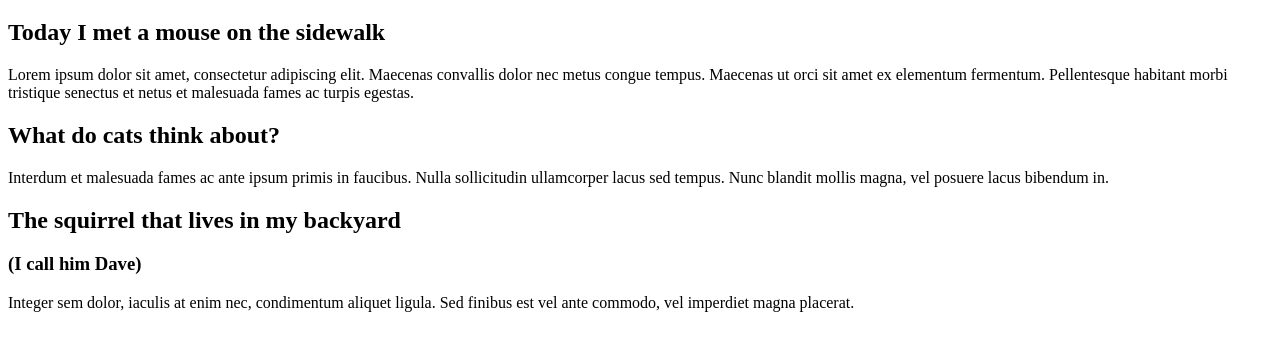
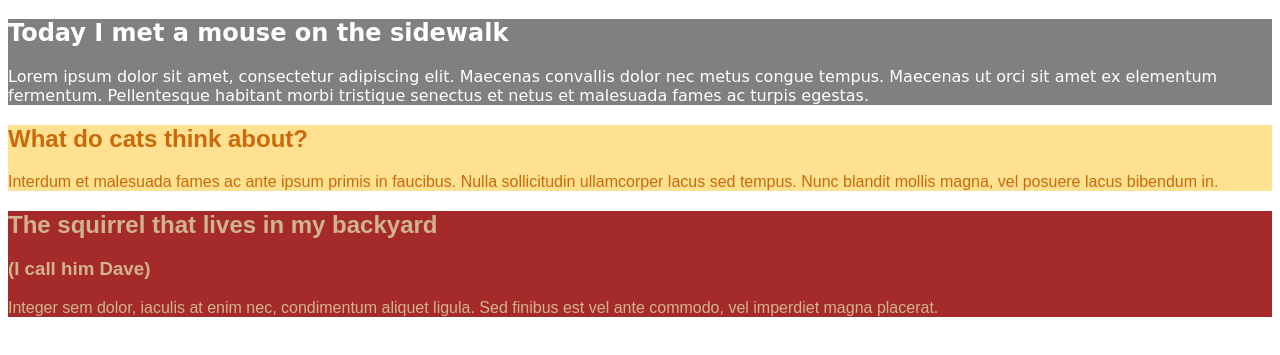
Before and after one commit to BenParisot/blog, a plain HTML site: page index.html in a window 1280 px wide. Shown: the part 61-416 px from the top of the page. Drawn offline with Linux system fonts and the light colour scheme.

Commit message:
add a different style for each story

```diff
--- a/css/styles.css
+++ b/css/styles.css
@@ -0,0 +1,17 @@
+.mouse-story {
+  background: grey;
+  color: white;
+  font-family: cursive;
+}
+
+.cat-story {
+  background: #FEE191;
+  color: #CA6A0A;
+  font-family: sans-serif;
+}
+
+.squirrel-story {
+  background: brown;
+  color: tan;
+  font-family: fantasy;
+}
--- a/index.html
+++ b/index.html
@@ -3,18 +3,19 @@
   <head>
     <meta charset="utf-8">
     <title>Stories About Animals</title>
+    <link rel="stylesheet" href="css/styles.css" type="text/css">
   </head>
   <body>
     <h1>Stories About Animals</h1>
-    <div>
+    <div class="mouse-story">
       <h2>Today I met a mouse on the sidewalk</h2>
       <p>Lorem ipsum dolor sit amet, consectetur adipiscing elit. Maecenas convallis dolor nec metus congue tempus. Maecenas ut orci sit amet ex elementum fermentum. Pellentesque habitant morbi tristique senectus et netus et malesuada fames ac turpis egestas.</p>
     </div>
-    <div>
+    <div class="cat-story">
       <h2>What do cats think about?</h2>
       <p>Interdum et malesuada fames ac ante ipsum primis in faucibus. Nulla sollicitudin ullamcorper lacus sed tempus. Nunc blandit mollis magna, vel posuere lacus bibendum in.</p>
     </div>
-    <div>
+    <div class ="squirrel-story">
       <h2>The squirrel that lives in my backyard</h2>
       <h3>(I call him Dave)</h3>
       <p>Integer sem dolor, iaculis at enim nec, condimentum aliquet ligula. Sed finibus est vel ante commodo, vel imperdiet magna placerat. </p>
```
